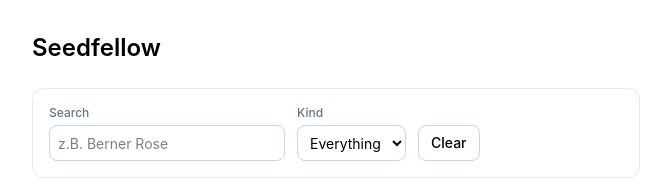
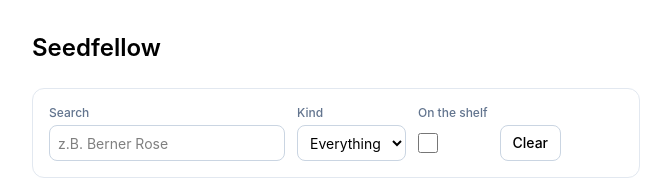
Before and after one commit to abeerance/wdd0325-frontend-frameworks, a React (Vite) app in the folder 02_seedfellow/web/: page / in a window 1280 px wide. Shown: the top 194 px of the page, without its empty margins (304-975 px from the left). Built offline with nearby package versions, Linux system fonts and the light colour scheme.

Commit message:
feat: night 7: add inStock boolean

```diff
--- a/02_seedfellow/web/src/App.tsx
+++ b/02_seedfellow/web/src/App.tsx
@@ -18,13 +18,16 @@ function App() {
 	const [search, setSearch] = useState("");
 	// The kind picked in the filter bar. Starts at "all", so every kind shows.
 	const [kind, setKind] = useState<Kind | "all">("all");
+	// Third usestate to check if something is inStock or not
+	const [inStock, setInStock] = useState(false);
 
 	// Derived, not state: recomputed from search on every render, so it never goes
 	// stale. Lowercasing both sides makes the match case-insensitive.
 	const shelf = VARIETIES.filter(
 		(variety) =>
 			variety.name.toLowerCase().includes(search.toLowerCase()) &&
-			(kind === "all" || variety.kind === kind),
+			(kind === "all" || variety.kind === kind) &&
+			(!inStock || variety.packets > 0),
 	);
 
 	return (
@@ -36,11 +39,15 @@ function App() {
 					onSearch={setSearch}
 					kind={kind}
 					onKind={setKind}
+					inStock={inStock}
+					onInStock={setInStock}
 					onClear={() => {
 						// this will reset the search input to an empty string
 						setSearch("");
 						// this will reset the kind selection to "all"
 						setKind("all");
+						// this will reset the in stock check
+						setInStock(false);
 					}}
 				/>
 				{/* Two outcomes, never both, so a ternary: an empty library gets a
--- a/02_seedfellow/web/src/components/variety-filter.tsx
+++ b/02_seedfellow/web/src/components/variety-filter.tsx
@@ -8,6 +8,8 @@ interface VarietyFilterProps {
 	onSearch: (search: string) => void;
 	kind: Kind | "all";
 	onKind: (kind: Kind | "all") => void;
+	inStock: boolean;
+	onInStock: (inStock: boolean) => void;
 	onClear: () => void;
 }
 
@@ -16,6 +18,8 @@ export function VartietyFilter({
 	onSearch,
 	kind,
 	onKind,
+	inStock,
+	onInStock,
 	onClear,
 }: VarietyFilterProps) {
 	return (
@@ -59,6 +63,21 @@ export function VartietyFilter({
 					))}
 				</select>
 			</div>
+			{/* inStock boolean filter */}
+			<div className="flex flex-col gap-1">
+				<label htmlFor="kind" className="font-medium text-slate-500 text-xs">
+					On the shelf
+				</label>
+				<input
+					id="stock"
+					type="checkbox"
+					checked={inStock}
+					onChange={(event) => {
+						onInStock(event.target.checked);
+					}}
+					className="h-9 w-5"
+				/>
+			</div>
 			<button
 				type="button"
 				onClick={onClear}
```
